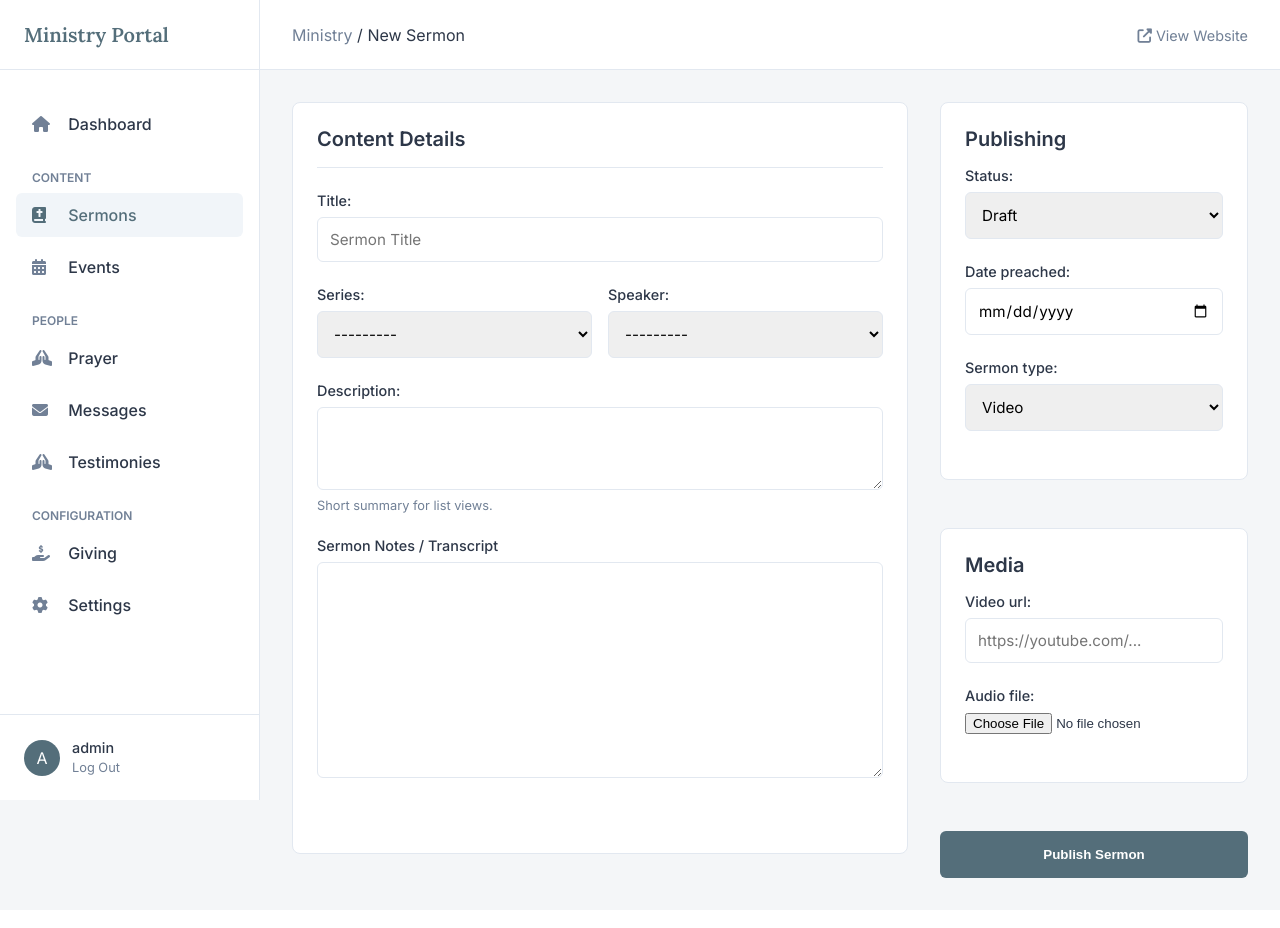
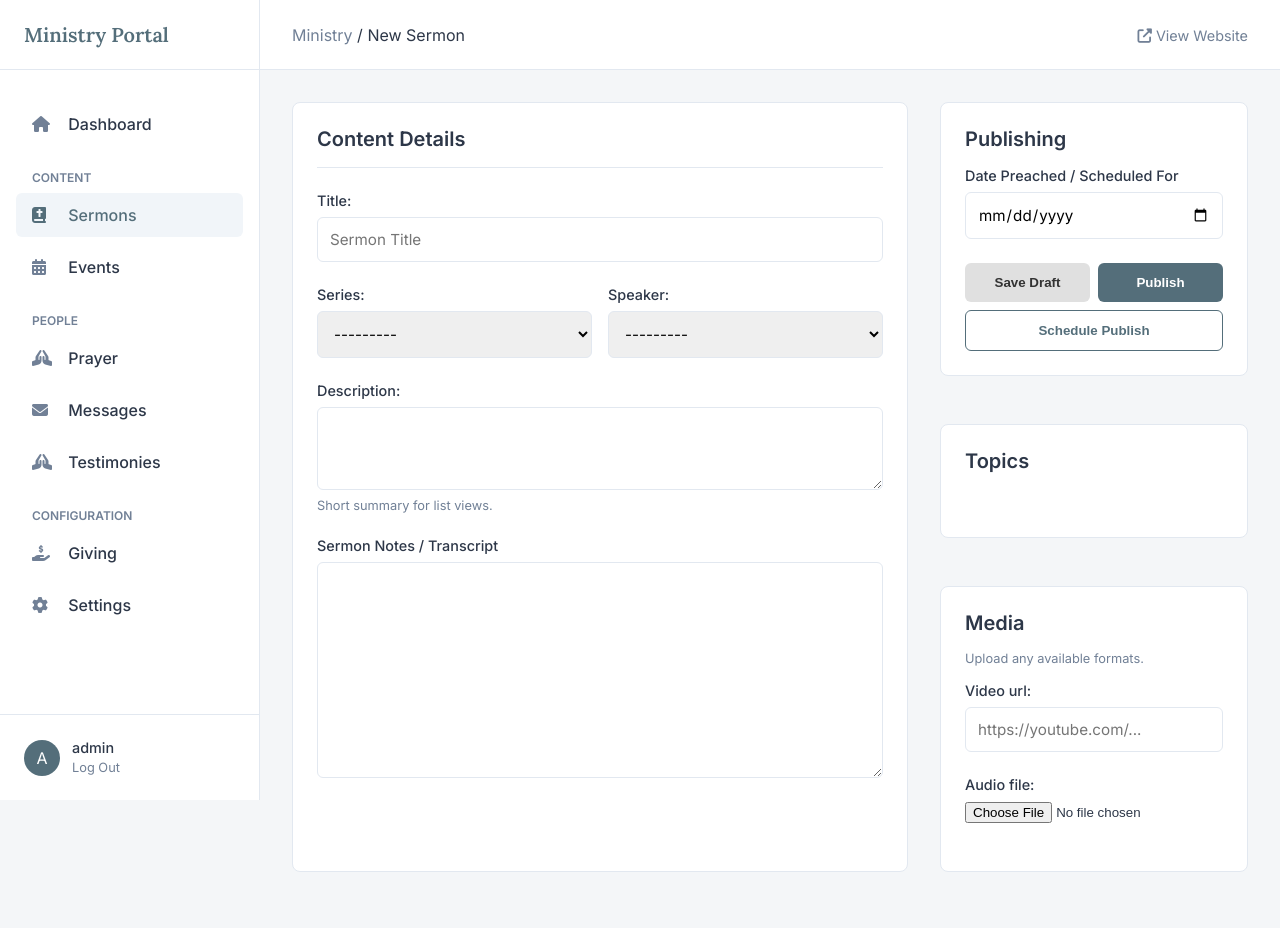
Before and after one commit to Eminenz07/the_truth_gate, a Django app: page /dashboard/sermons/add/ in a window 1280 px wide. Before the commit the page ends 878 px from the top, so only its background shows below. Run offline with Django 5.2, Linux system fonts and the light colour scheme; a user stored in the database is signed in; data that the repository does not hold is empty; some libraries are stand-ins or nearby versions.

Commit message:
Refine Sermon Upload UI: Action buttons, Topics selector, Unified media

```diff
--- a/dashboard/forms.py
+++ b/dashboard/forms.py
@@ -21,7 +21,7 @@ class SermonForm(forms.ModelForm):
         model = Sermon
         fields = [
             'title', 'series', 'speaker', 'date_preached',
-            'sermon_type', 'video_url', 'audio_file',
+            'sermon_type', 'topics', 'video_url', 'audio_file',
             'scripture_reference', 'description', 'notes', 'status'
         ]
         widgets = {
@@ -29,6 +29,7 @@ class SermonForm(forms.ModelForm):
             'description': forms.Textarea(attrs={'class': 'form-input', 'rows': 3}),
             'scripture_reference': forms.TextInput(attrs={'class': 'form-input'}),
             'video_url': forms.URLInput(attrs={'class': 'form-input', 'placeholder': 'https://youtube.com/...'}),
+            'topics': forms.CheckboxSelectMultiple(),
         }
 
 class EventForm(forms.ModelForm):
--- a/dashboard/templates/dashboard/sermon_form.html
+++ b/dashboard/templates/dashboard/sermon_form.html
@@ -47,6 +47,26 @@
         justify-content: center;
         margin-bottom: 1rem;
         color: var(--text-light);
+    }
+
+    /* Topic Selector Styles */
+    .topic-selector ul {
+        list-style: none;
+        padding: 0;
+        margin: 0;
+    }
+    .topic-selector li {
+        margin-bottom: 0.5rem;
+    }
+    .topic-selector label {
+        display: flex;
+        align-items: center;
+        gap: 0.5rem;
+        font-weight: 400;
+        cursor: pointer;
+    }
+    .topic-selector input[type="checkbox"] {
+        width: auto; /* Reset form-input width */
     }
 </style>
 {{ form.media }}
@@ -108,24 +128,43 @@
 
         <!-- Sidebar Meta -->
         <div style="display: flex; flex-direction: column; gap: 1.5rem;">
+            <!-- Hidden Fields -->
+            <div style="display: none;">
+                {{ form.status }}
+                {{ form.sermon_type }}
+            </div>
+
+            <!-- Publish / Schedule -->
             <div class="card">
                 <h2>Publishing</h2>
                 <div class="form-group">
-                    {{ form.status.label_tag }}
-                    {{ form.status }}
-                </div>
-                <div class="form-group">
-                    {{ form.date_preached.label_tag }}
+                    <label>Date Preached / Scheduled For</label>
                     {{ form.date_preached }}
                 </div>
-                <div class="form-group">
-                    {{ form.sermon_type.label_tag }}
-                    {{ form.sermon_type }}
+
+                 <!-- Action Buttons -->
+                <div style="display: flex; flex-direction: column; gap: 0.5rem; margin-top: 1rem;">
+                    <div style="display: grid; grid-template-columns: 1fr 1fr; gap: 0.5rem;">
+                        <button type="button" onclick="submitForm('draft')" style="background: #e0e0e0; color: #333; border: none; padding: 0.75rem; border-radius: 6px; font-weight: 600; cursor: pointer;">Save Draft</button>
+                        <button type="button" onclick="submitForm('published')" style="background: var(--primary); color: white; border: none; padding: 0.75rem; border-radius: 6px; font-weight: 600; cursor: pointer;">Publish</button>
+                    </div>
+                    <button type="button" class="schedule-btn" style="background: transparent; border: 1px solid var(--primary); color: var(--primary); padding: 0.75rem; border-radius: 6px; font-weight: 600; cursor: pointer;">
+                        Schedule Publish
+                    </button>
+                </div>
+            </div>
+
+            <!-- Topics -->
+            <div class="card">
+                <h2>Topics</h2>
+                <div class="form-group topic-selector" style="max-height: 200px; overflow-y: auto; display: flex; flex-direction: column; gap: 0.5rem;">
+                    {{ form.topics }}
                 </div>
             </div>
 
             <div class="card">
                 <h2>Media</h2>
+                <p style="font-size: 0.8rem; color: var(--text-light); margin-bottom: 1rem;">Upload any available formats.</p>
                 <div class="form-group">
                     {{ form.video_url.label_tag }}
                     {{ form.video_url }}
@@ -136,10 +175,29 @@
                 </div>
             </div>
 
-            <button type="submit" style="background: var(--primary); color: white; border: none; padding: 1rem; border-radius: 6px; font-weight: 600; cursor: pointer; width: 100%;">
-                {% if form.instance.pk %}Update Sermon{% else %}Publish Sermon{% endif %}
-            </button>
         </div>
     </div>
 </form>
+
+<script>
+    function submitForm(status) {
+        // Set hidden status field
+        document.querySelector('select[name="status"]').value = status;
+
+        // If "Publish" is clicked, ensure date is set (default to today if empty? Model form might handle it)
+        // Submit
+        document.querySelector('form').submit();
+    }
+
+    // Schedule logic: toggle focus on date picker
+    document.querySelector('.schedule-btn').addEventListener('click', function() {
+        const dateInput = document.querySelector('input[name="date_preached"]');
+        dateInput.focus();
+        dateInput.click(); // Try to open picker
+        // We assume user picks a date and then clicks "Publish".
+        // Or we could change "Publish" text to "Schedule" if date > today.
+    });
+</script>
+    </div>
+</form>
 {% endblock %}
```
